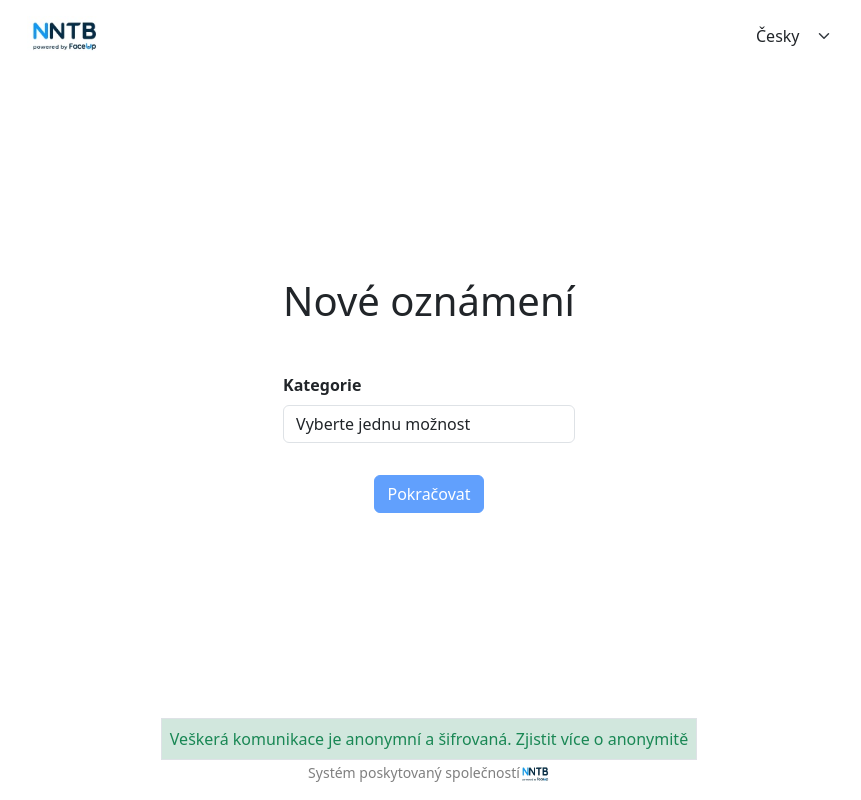
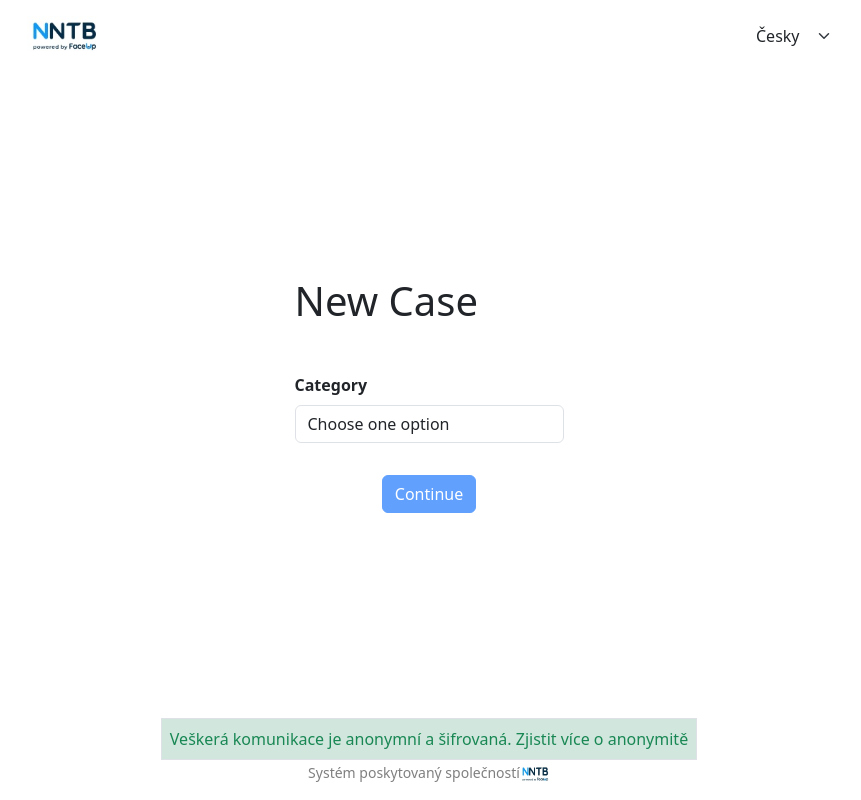
Before and after one commit to DevMindRonin/report-bullying, a Next.js app: page /en/newnotification in a window 1280 px wide. Shown: the whole page, without its empty margins (211-1072 px from the left). Built offline with nearby package versions, Linux system fonts and the light colour scheme.

Commit message:
fix: separating server/client component

```diff
--- a/src/app/[lang]/newnotification/page.tsx
+++ b/src/app/[lang]/newnotification/page.tsx
@@ -1,68 +1,15 @@
-"use client";
-import { useState } from "react";
-import { useRouter, useSearchParams } from "next/navigation";
-import { Button, Form } from "react-bootstrap";
+import { getDictionary } from "@/app/i18n";
 import { getCategories } from "@/components/categories";
-import { useTranslation } from "@/app/i18n/useTranslation";
+import type { Locale } from "@/app/i18n/types";
+import NewNotification from "@/components/NewNotification";
 
-const NewNotification = () => {
-  const { dict } = useTranslation();
-  const navigate = useRouter();
-  const searchParams = useSearchParams();
-  const entityType = searchParams.get("entityType") ?? "";
+export default async function NewNotificationPage({
+  params,
+}: {
+  params: { lang: Locale };
+}) {
+  const dict = await getDictionary(params.lang);
   const categories = getCategories(dict);
-  const [entityName, setEntityName] = useState("");
 
-  const handleNotiSelect = (e: React.ChangeEvent<HTMLInputElement>) => {
-    setEntityName(e.target.value);
-  };
-
-  const proceed = () => {
-    if (entityName) {
-      navigate.push(
-        `/formpage?entityType=${encodeURIComponent(
-          entityType
-        )}&entityName=${encodeURIComponent(entityName)}`
-      );
-    } else {
-      alert("Please select a school.");
-    }
-  };
-
-  return (
-    <div>
-      <h1>{dict.newNotificationTitle}</h1>
-      <Form className="mt-5">
-        <Form.Group controlId="categorySelect">
-          <Form.Label className="fw-bold">{dict.labelCategory}</Form.Label>
-          <Form.Control
-            as="select"
-            value={entityName}
-            onChange={handleNotiSelect}
-          >
-            <option value="" disabled hidden>
-              {dict.labelChooseNotification}
-            </option>
-            {categories.map((category) => (
-              <option key={category.value} value={category.value}>
-                {category.label}
-              </option>
-            ))}
-          </Form.Control>
-        </Form.Group>
-        <div className="d-flex justify-content-center mt-3">
-          <Button
-            onClick={proceed}
-            variant="primary"
-            className="mt-3"
-            disabled={!entityName}
-          >
-            {dict.nextButton}
-          </Button>
-        </div>
-      </Form>
-    </div>
-  );
-};
-
-export default NewNotification;
+  return <NewNotification dict={dict} categories={categories} />;
+}
--- /dev/null
+++ b/src/components/NewNotification.tsx
@@ -0,0 +1,67 @@
+"use client";
+
+import { useState } from "react";
+import { useRouter, useSearchParams } from "next/navigation";
+import { Button, Form } from "react-bootstrap";
+import type { Dictionary } from "@/app/i18n/types";
+
+interface Props {
+  dict: Dictionary;
+  categories: { label: string; value: string }[];
+}
+
+const NewNotificationClient = ({ dict, categories }: Props) => {
+  const [entityName, setEntityName] = useState("");
+  const router = useRouter();
+  const searchParams = useSearchParams();
+  const entityType = searchParams.get("entityType") ?? "";
+
+  const proceed = () => {
+    if (entityName) {
+      router.push(
+        `/formpage?entityType=${encodeURIComponent(
+          entityType
+        )}&entityName=${encodeURIComponent(entityName)}`
+      );
+    } else {
+      alert("Please select a school.");
+    }
+  };
+
+  return (
+    <div>
+      <h1>{dict.newNotificationTitle}</h1>
+      <Form className="mt-5">
+        <Form.Group controlId="categorySelect">
+          <Form.Label className="fw-bold">{dict.labelCategory}</Form.Label>
+          <Form.Control
+            as="select"
+            value={entityName}
+            onChange={(e) => setEntityName(e.target.value)}
+          >
+            <option value="" disabled hidden>
+              {dict.labelChooseNotification}
+            </option>
+            {categories.map((category) => (
+              <option key={category.value} value={category.value}>
+                {category.label}
+              </option>
+            ))}
+          </Form.Control>
+        </Form.Group>
+        <div className="d-flex justify-content-center mt-3">
+          <Button
+            onClick={proceed}
+            variant="primary"
+            className="mt-3"
+            disabled={!entityName}
+          >
+            {dict.nextButton}
+          </Button>
+        </div>
+      </Form>
+    </div>
+  );
+};
+
+export default NewNotificationClient;
```
